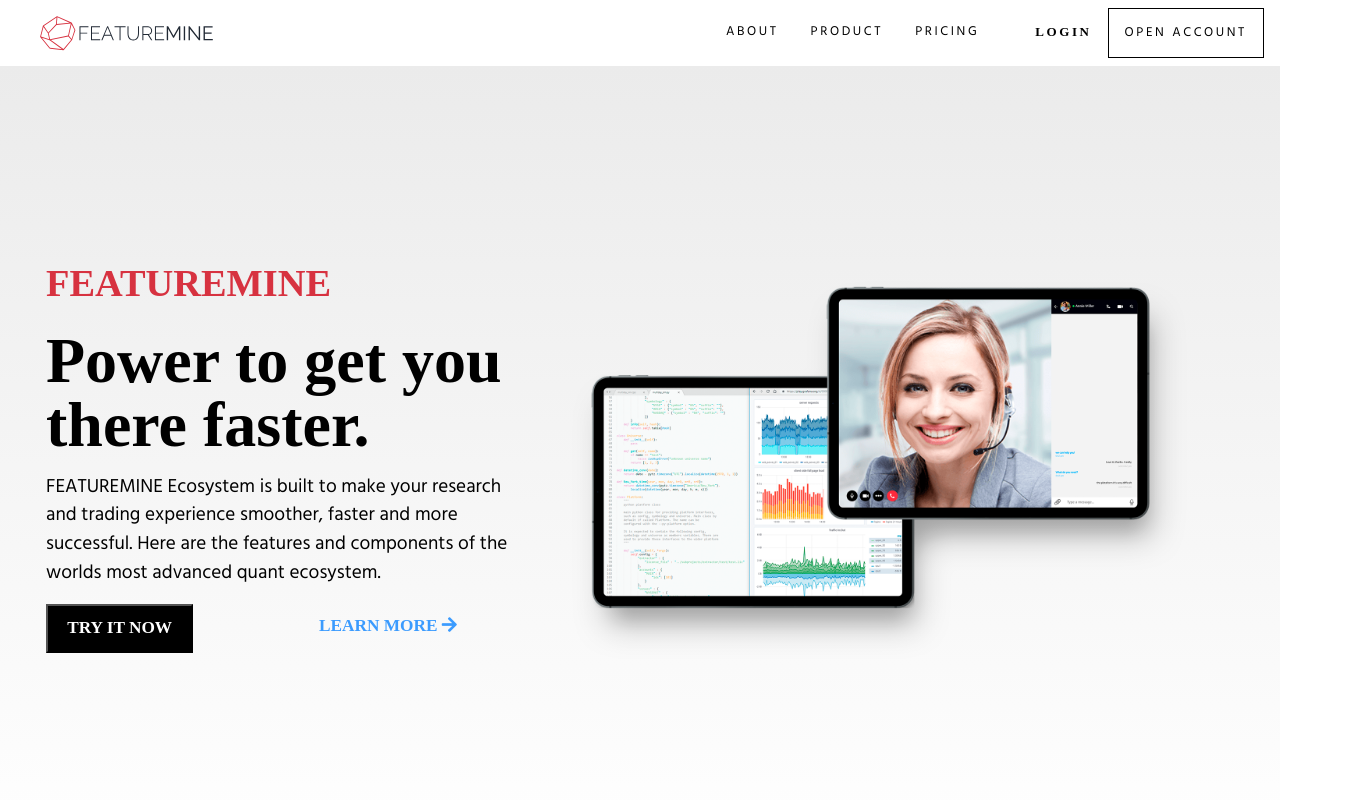
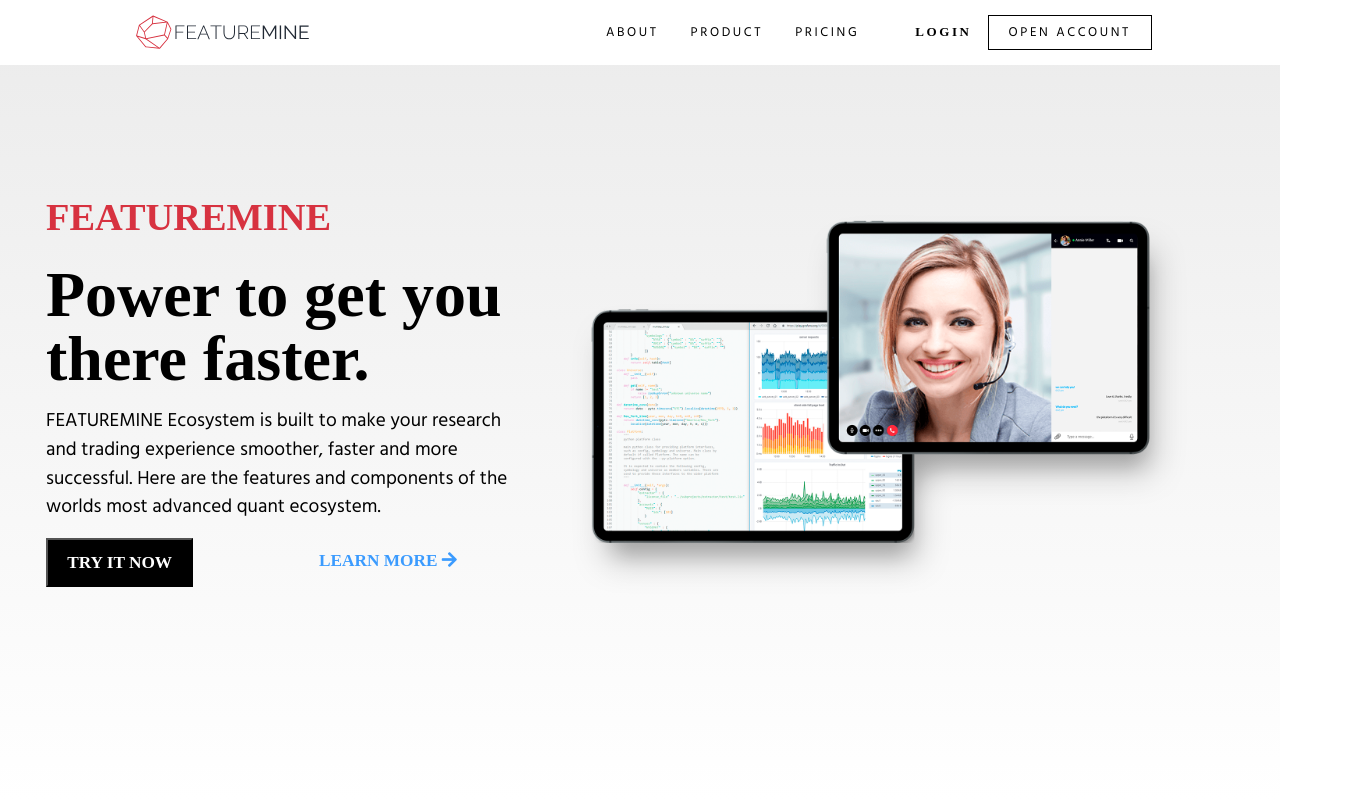
Before and after one commit to jvirriel-per/site-fm, a React (Create React App) app: page / in a window 1280 px wide. Shown: the top 800 px of the page, 1370 px wide, since content can reach past the window. Built offline with nearby package versions, Linux system fonts and the light colour scheme; a web font is replaced by a local one.

Commit message:
improve the menu, text size and position

```diff
--- a/src/App.css
+++ b/src/App.css
@@ -114,7 +114,7 @@
   width: 100%;
 }
 .__introspect-img-children {
-  width: 106%;
+  width: 120%;
 }
 .principal {
   background: #f2f2f2;
@@ -127,10 +127,13 @@
   filter: progid:DXImageTransform.Microsoft.gradient(startColorstr='#f2f2f2', endColorstr='#ffffff', GradientType=0);
 }
 /*-----------menu----------*/
-.topnav{
+.topnav {
+  z-index: 100;
+  position: fixed;
+  width: 100vw;
+  padding: 8px 10vw;
   overflow: hidden;
   background-color: #FFFFFF;
-  padding: 8px;
 }
 .topnav a {
   color: #000000;
@@ -142,22 +145,16 @@
   letter-spacing: 0.2em;
 }
 .topnav a:hover {
-  background-color: #FFFFFF;
+  background-color: #ffffff;
   color: black;
 }
 .topnav .icon {
   display: none;
 }
 .active {
+  padding: 7px 20px!important;
   border: 1px #000000 solid;
-  background: none;
-  padding: 1px;
 }
-.hover:hover{
-  background-color: #666;
-  color: white;
-}
-
 @media screen and (max-width: 890px) {
   .topnav a:not(:first-child) {
     display: none;
@@ -247,20 +244,3 @@
     font-size: 1vw;
   }
 }
-/*--------------360------------*/
-@media screen and (max-width: 360px) {
-  .second-title {
-    font-size: 5vw;
-    line-height: 5vw;
-  }
-  .title {
-    font-size: 3vw;
-  }
-  .text-1 {
-    font-size: 4vw;
-  }
-  .black-button,
-  .white-button {
-    font-size: 0.60rem;
-  }
-}
--- a/src/components/Navigation.js
+++ b/src/components/Navigation.js
@@ -16,21 +16,24 @@
     }
 
         return (
-            <div className="topnav d-flex" id="myTopnav">
 
-                <img className="mr-auto ml-4" src={Logo} alt="FeatureMine"/>
+            <div className="topnav d-flex align-item-center" id="myTopnav">
+
+                <img className="mr-auto" src={Logo} alt="FeatureMine"/>
 
                   <a href="#" className="hov">ABOUT</a>
                   <a href="#"className="hov">PRODUCT</a>
                   <a href="#"className="hov mr-4">PRICING</a>
                   <a href="#"className="hov"><strong>LOGIN</strong></a>
-                <a href="#" className="active mr-2 hov">
+                  <a href="#" className="active hov">
                       OPEN ACCOUNT
                   </a>
                   <a href="javascript:void(0);" className="icon" onClick={() => responsive()}>
                       <i className="fa fa-bars" />
                   </a>
+
             </div>
+
         );
     }
 }
--- a/src/less/menu.less
+++ b/src/less/menu.less
@@ -1,5 +1,9 @@
+
 .topnav {
-
+  z-index: 100;
+    position: fixed;
+    width: 100vw;
+    padding: 8px 10vw;
     overflow: hidden;
     background-color: #FFFFFF;
     a {
@@ -9,10 +13,11 @@
         text-align: center;
         padding: 14px 16px;
         text-decoration: none;
-        font-size: 17px;
+        font-size: 13px;
         font-family: 'hind';
+        letter-spacing: .2em;
         &:hover {
-            background-color: #ddd;
+            background-color: rgb(255, 255, 255);
             color: black;
       }
     }
@@ -22,6 +27,7 @@
   }
 
   .active {
+    padding: 7px 20px!important;
     border: 1px #000000 solid;
   }
 
```
Lines whose indentation alone changed are shown as unchanged.
